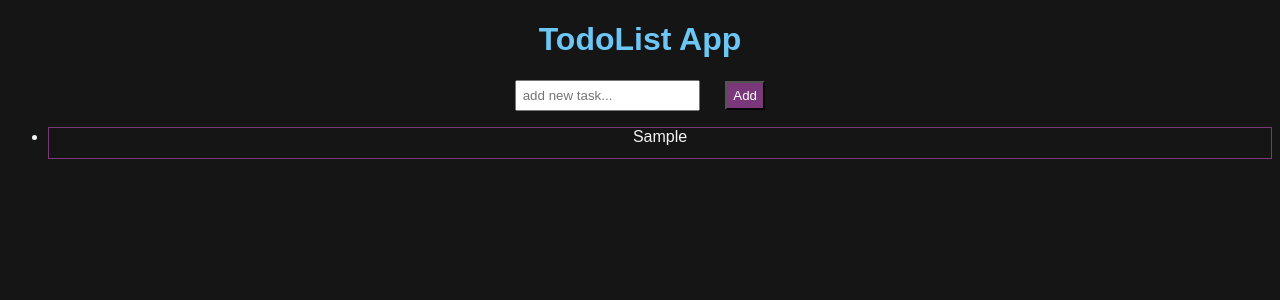
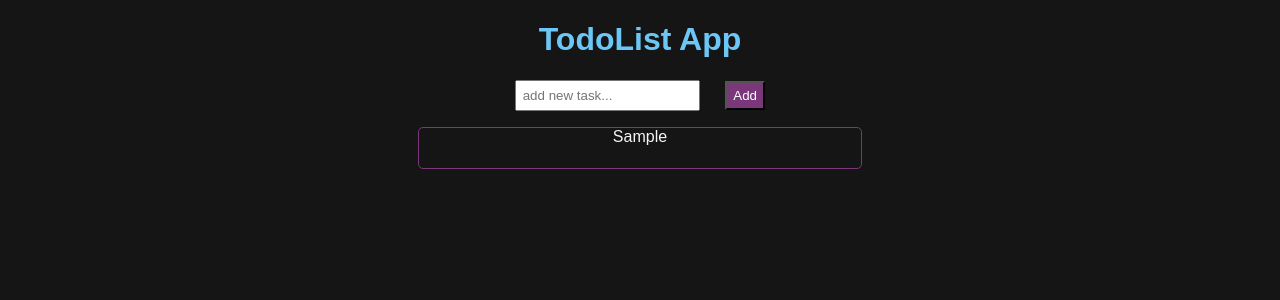
Before and after one commit to rakeshdeka/todo-app, a React (Vite) app: page / in a window 1280 px wide. Both pictures are taken after typing "Sample" into the empty fields and a click on the button "Add". Shown: the top 300 px of the page. Built offline with nearby package versions, Linux system fonts and the light colour scheme.

Commit message:
adding-design

```diff
--- a/src/HomePage.jsx
+++ b/src/HomePage.jsx
@@ -30,13 +30,17 @@ export default function HomePage() {
 
                 <button onClick={handleAddValue}>Add</button>
             </div>
-            <ul>
+            <div className="inputBoxDiv">
+
                 {values.map((value, index) => (
-                    <li className="inputbox" key={index}>
+                    <p className="inputbox" key={index}>
                         {value}
-                    </li>
+                    </p>
+
                 ))}
-            </ul>
+
+            </div>
+
         </>
     );
 }
--- a/src/homePage.css
+++ b/src/homePage.css
@@ -24,11 +24,22 @@ input {
     height: 25px;
 }
 
+.inputBoxDiv {
+    display: flex;
+
+    flex-direction: column;
+    justify-content: center;
+    align-items: center;
+
+}
+
 .inputbox {
+    text-align: center;
     color: whitesmoke;
     border: 1px solid #7a377a;
     margin-bottom: 2px;
-    height: 30px;
-    /* border-radius: 10px; */
+    height: 40px;
+    width: 35%;
+    border-radius: 5px;
 
 }
```
